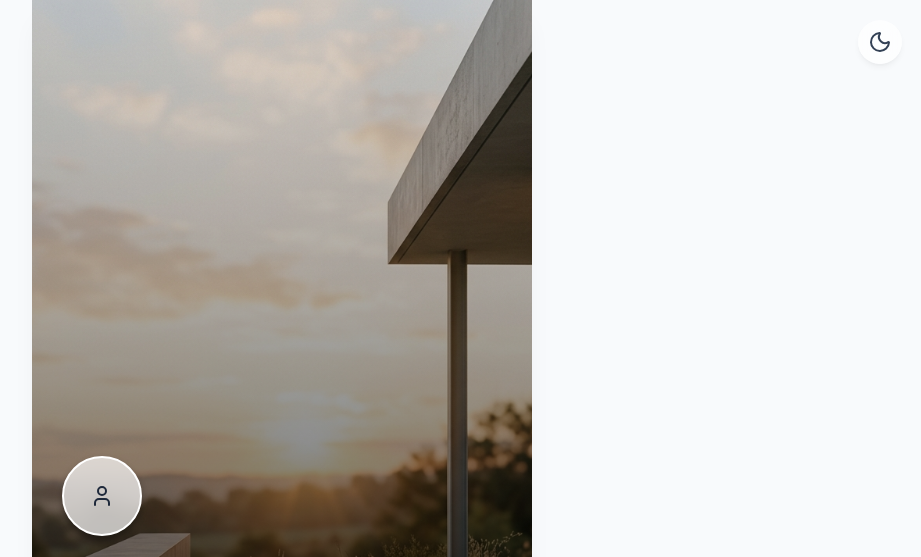
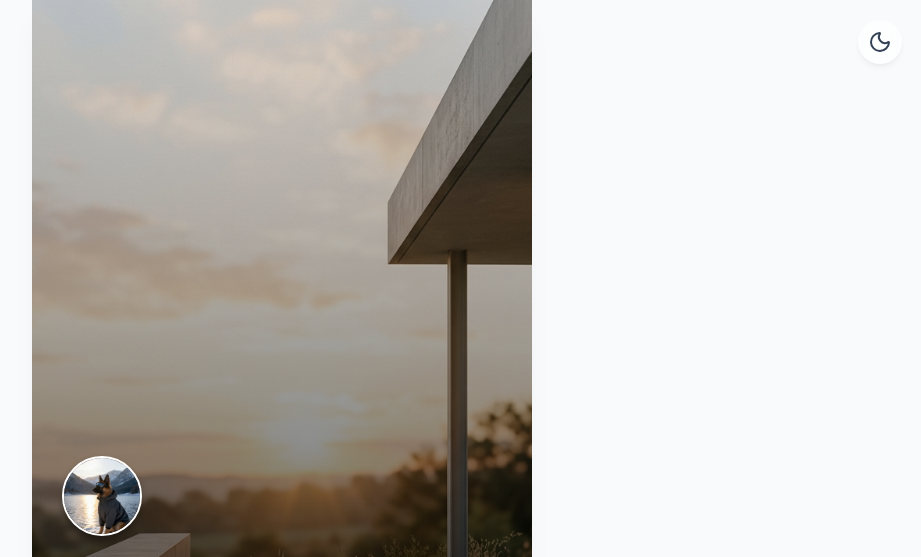
Before and after one commit to wen-gs/-, a website built with Vite: page index.html in a window 1280 px wide. Shown: the top 557 px of the page, without its empty margins (358-1279 px from the left). Built offline with nearby package versions, Linux system fonts and the light colour scheme.

Commit message:
feat: replace avatar placeholder with my-avatar.jpg

```diff
--- a/index.html
+++ b/index.html
@@ -45,10 +45,8 @@
             <div class="hero-bg"></div>
             <div class="hero-content">
                 <div class="avatar-container">
-                    <!-- P1 核心信任感问题：建议替换为高清真实单人照片 -->
-                    <div class="avatar-placeholder" aria-label="个人头像">
-                        <i data-lucide="user"></i>
-                    </div>
+                    <!-- P1 核心信任感问题：使用了小狗的照片作为头像展示 -->
+                    <img src="/assets/my-avatar.jpg" class="avatar-placeholder" alt="个人头像" style="object-fit: cover;" width="80" height="80">
                 </div>
                 <h1 class="name">你好，我是 <span class="highlight">G先生</span></h1>
                 <p class="subtitle">95年 / 186cm / IT从业者</p>
```
Also changed, not shown: docs/index.html (+2 -4 lines), docs/assets/my-avatar.jpg (added), public/assets/my-avatar.jpg (added), 1 other file.
